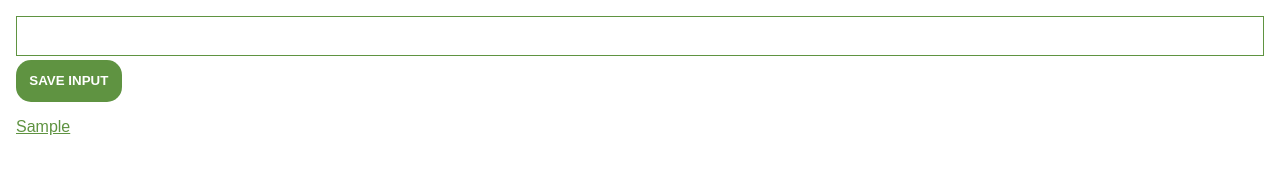
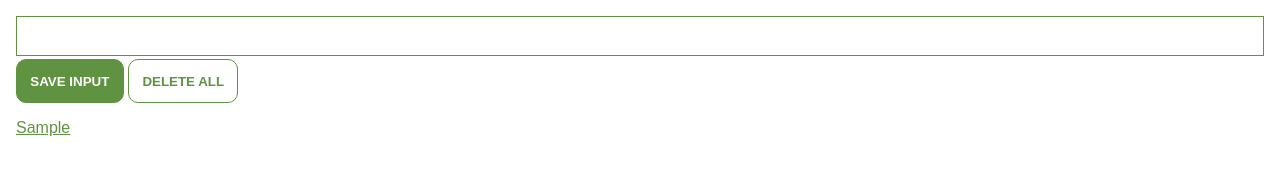
Before and after one commit to franky-cast/chrome-extension, a website built with Vite: page index.html in a window 1280 px wide. Both pictures are taken after typing "Sample" into the empty fields and a click on the button "SAVE INPUT". Built offline with nearby package versions, Linux system fonts and the light colour scheme.

Commit message:
added local storage and delete button

```diff
--- a/index.html
+++ b/index.html
@@ -8,12 +8,19 @@
     <link rel="stylesheet" href="./styling.css">
 </head>
 <body class="body" id="body">
-    <input type="text" id="input-el" class="input-field" required> <br>
-    <div class="save-btn-wrap">
-        <button id="input-btn" class="save-btn">Save Input</button>
+
+    <!-- input area -->
+    <div class="form">
+        <input type="text" id="input-el" class="input-field" required> <br>
+        <button id="save-btn" class="save-btn">Save Input</button>
+        <button id="delete-btn" class="delete-btn">delete all</button>
     </div>
+
+    <!-- displays leads -->
     <ul id="ul-el" class="unordered-list"></ul>
-<a href="" target="_blank"></a>
+
+
+    <!-- script tag -->
     <script src="script.js"></script>
 </body>
 </html>
--- a/script.js
+++ b/script.js
@@ -1,32 +1,56 @@
 // local variables
+let myLeads = []
 
-// let myLeads = []
-let myLeads = []
+const storedLeads = JSON.parse(localStorage.getItem("myLeads"))
 const inputEl = document.getElementById("input-el")
-const inputBtn = document.getElementById("input-btn")
+const saveBtn = document.getElementById("save-btn")
+const deleteBtn = document.getElementById("delete-btn")
 const ulEl = document.getElementById("ul-el")
 
 
-inputBtn.addEventListener("click", function () {
-    myLeads.push(inputEl.value)
-    renderLeads()
-    inputEl.value = ""
+// checks local storage for leads, displays them ulEl.innerHTML, updates the myLeads array
+if (storedLeads) {
+    myLeads = storedLeads
+    for (let i = 0; i < storedLeads.length; i++) {
+        ulEl.innerHTML += `
+        <li>
+            <a class="anchor-tag" target="_blank" href="${storedLeads[i]}">${storedLeads[i]}</a>
+        </li>
+    `
+    }
+}
+
+// pushes input value to myLeads array, updates local storage
+saveBtn.addEventListener("click", function () {
+    if (inputEl.value) {
+        myLeads.push(inputEl.value)
+        localStorage.setItem("myLeads", JSON.stringify(myLeads))
+
+        renderLeads()
+        inputEl.value = ""
+    } else {
+        alert("Please enter url")
+    }
 })
 
+// clears myLeads array and local storage
+deleteBtn.addEventListener("dblclick", function () {
+    localStorage.clear()
+    myLeads = []
+    renderLeads()
+})
 
+// rends any new leads onto the screen
 // -------------------- My way --------------------
 function renderLeads() {
     for (let i = myLeads.length - 1; i < myLeads.length; i++) {
         ulEl.innerHTML += `
         <li>
-            <a class="anchor-tag" target="_blank" href="${inputEl.value}">
-                ${inputEl.value}
-            </a>
+            <a class="anchor-tag" target="_blank" href="${inputEl.value}">${inputEl.value}</a>
         </li>
         `
     }
 }
-
 
 // -------------------- Scrimba way --------------------
 // function renderLeads() {
--- a/styling.css
+++ b/styling.css
@@ -6,6 +6,7 @@
     margin: 0;
     padding: 1em;
     font-family: Arial, Helvetica, sans-serif;
+    min-width: 400px;
 }
 
 .input-field {
@@ -15,18 +16,36 @@
     padding: 10px;
 }
 
-.save-btn-wrap {
+.save-btn {
     margin-top: .25em;
-}
-
-.save-btn {
     border: none;
     background-color: #5f9341;
+    border: 1px solid #5f9341;
     color: #fff;
     text-transform: uppercase;
     font-weight: bold;
     padding: 1em;
-    border-radius: 15px;
+    border-radius: 10px;
+}
+
+.save-btn:hover {
+    background-color: gray;
+}
+
+.delete-btn {
+    margin-top: .25em;
+    border: 1px solid #5f9341;
+    background-color: #fff;
+    color: #5f9341;
+    text-transform: uppercase;
+    font-weight: bold;
+    padding: 1em;
+    border-radius: 10px;
+}
+
+.delete-btn:hover {
+    background-color: gray;
+    color: #fff;
 }
 
 .unordered-list {
--- /dev/null
+++ b/vite.config.js
@@ -0,0 +1,6 @@
+import {defineConfig} from 'vite'
+
+
+export default defineConfig({
+	plugins: []
+})
```
Also changed, not shown: package.json (added, +13 -0 lines), README.md (added), icon.png (added), manifest.json (added).
